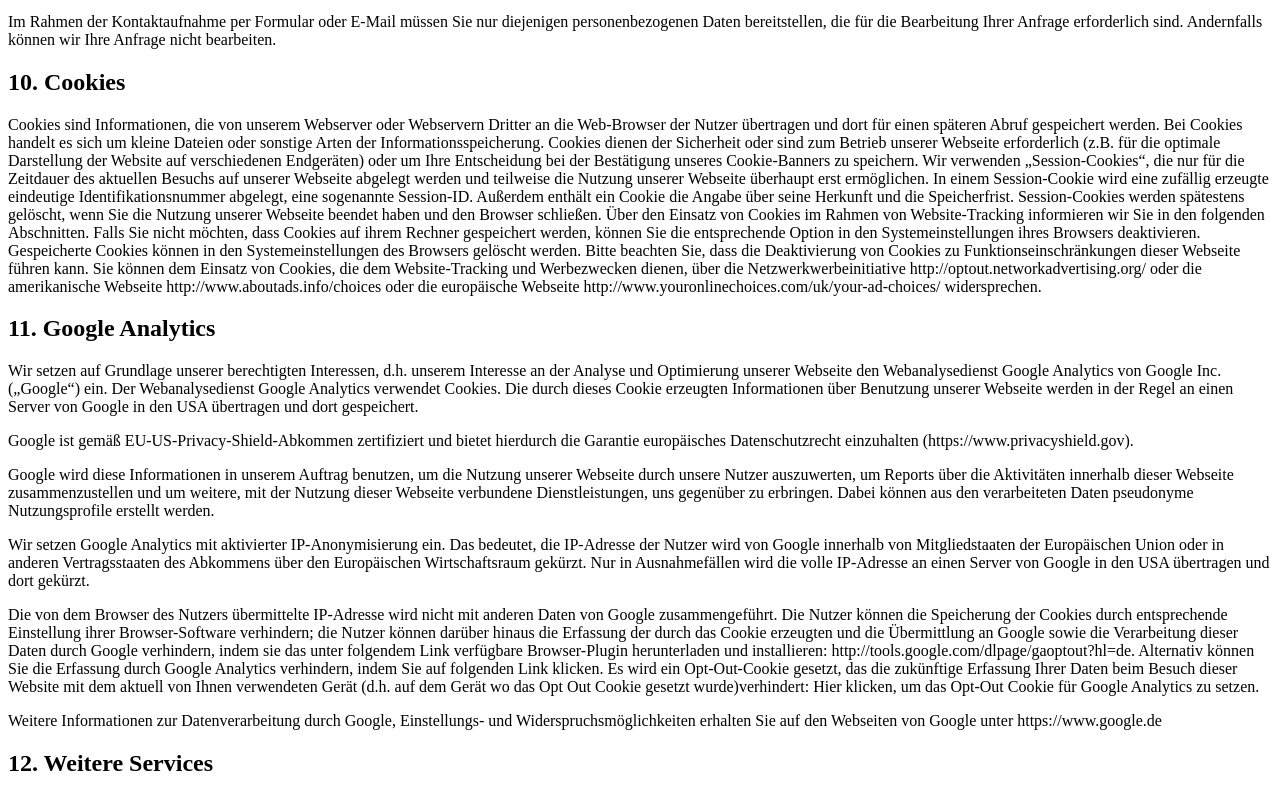
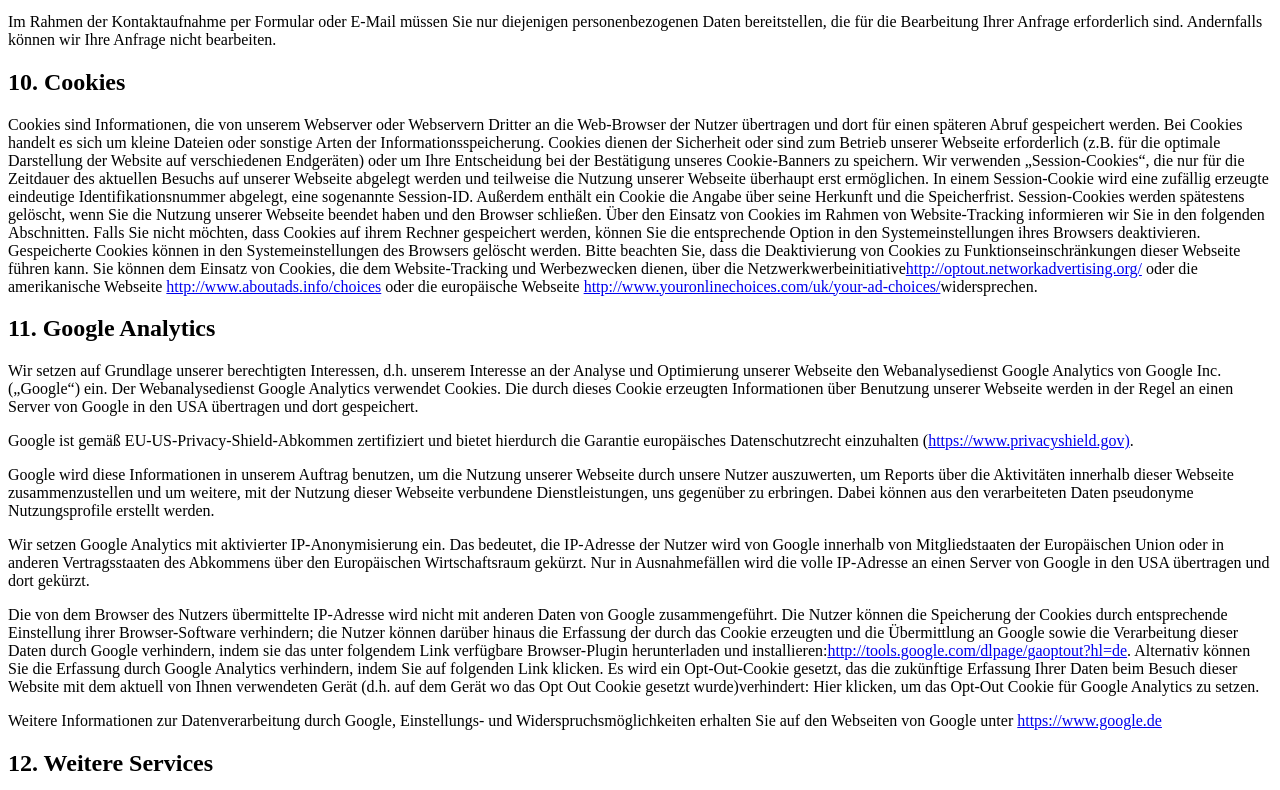
Before and after one commit to mipmartinkoehn/sd-landingpage, a Gatsby site: page /data-protection in a window 1280 px wide. Shown: the part 3050-3840 px from the top of the page. Built offline with nearby package versions, Linux system fonts and the light colour scheme; Gatsby itself is replaced by a stand-in of ours.

Commit message:
update from gitlab

```diff
--- a/src/pages/data-protection.js
+++ b/src/pages/data-protection.js
@@ -398,9 +398,9 @@ class DataProtection extends Component {
             Funktionseinschränkungen dieser Webseite führen kann. Sie können dem
             Einsatz von Cookies, die dem Website-Tracking und Werbezwecken
             dienen, über die Netzwerkwerbeinitiative
-            http://optout.networkadvertising.org/ oder die amerikanische
-            Webseite http://www.aboutads.info/choices oder die europäische
-            Webseite http://www.youronlinechoices.com/uk/your-ad-choices/
+            <a href="http://optout.networkadvertising.org/">http://optout.networkadvertising.org/</a> oder die amerikanische
+            Webseite <a href="http://www.aboutads.info/choices">http://www.aboutads.info/choices</a> oder die europäische
+            Webseite <a href="http://www.youronlinechoices.com/uk/your-ad-choices/">http://www.youronlinechoices.com/uk/your-ad-choices/</a>
             widersprechen.
           </p>
           <h2>11. Google Analytics</h2>
@@ -416,7 +416,7 @@ class DataProtection extends Component {
           <p>
             Google ist gemäß EU-US-Privacy-Shield-Abkommen zertifiziert und
             bietet hierdurch die Garantie europäisches Datenschutzrecht
-            einzuhalten (https://www.privacyshield.gov).
+            einzuhalten (<a href="https://www.privacyshield.gov">https://www.privacyshield.gov)</a>.
           </p>
           <p>
             Google wird diese Informationen in unserem Auftrag benutzen, um die
@@ -443,7 +443,7 @@ class DataProtection extends Component {
             Google sowie die Verarbeitung dieser Daten durch Google verhindern,
             indem sie das unter folgendem Link verfügbare Browser-Plugin
             herunterladen und installieren:
-            http://tools.google.com/dlpage/gaoptout?hl=de. Alternativ können Sie
+            <a href="http://tools.google.com/dlpage/gaoptout?hl=de">http://tools.google.com/dlpage/gaoptout?hl=de</a>. Alternativ können Sie
             die Erfassung durch Google Analytics verhindern, indem Sie auf
             folgenden Link klicken. Es wird ein Opt-Out-Cookie gesetzt, das die
             zukünftige Erfassung Ihrer Daten beim Besuch dieser Website mit dem
@@ -454,7 +454,7 @@ class DataProtection extends Component {
           <p>
             Weitere Informationen zur Datenverarbeitung durch Google,
             Einstellungs- und Widerspruchsmöglichkeiten erhalten Sie auf den
-            Webseiten von Google unter https://www.google.de
+            Webseiten von Google unter <a href="https://www.google.de">https://www.google.de</a>
           </p>
           <h2>12. Weitere Services</h2>
           <p>
```
